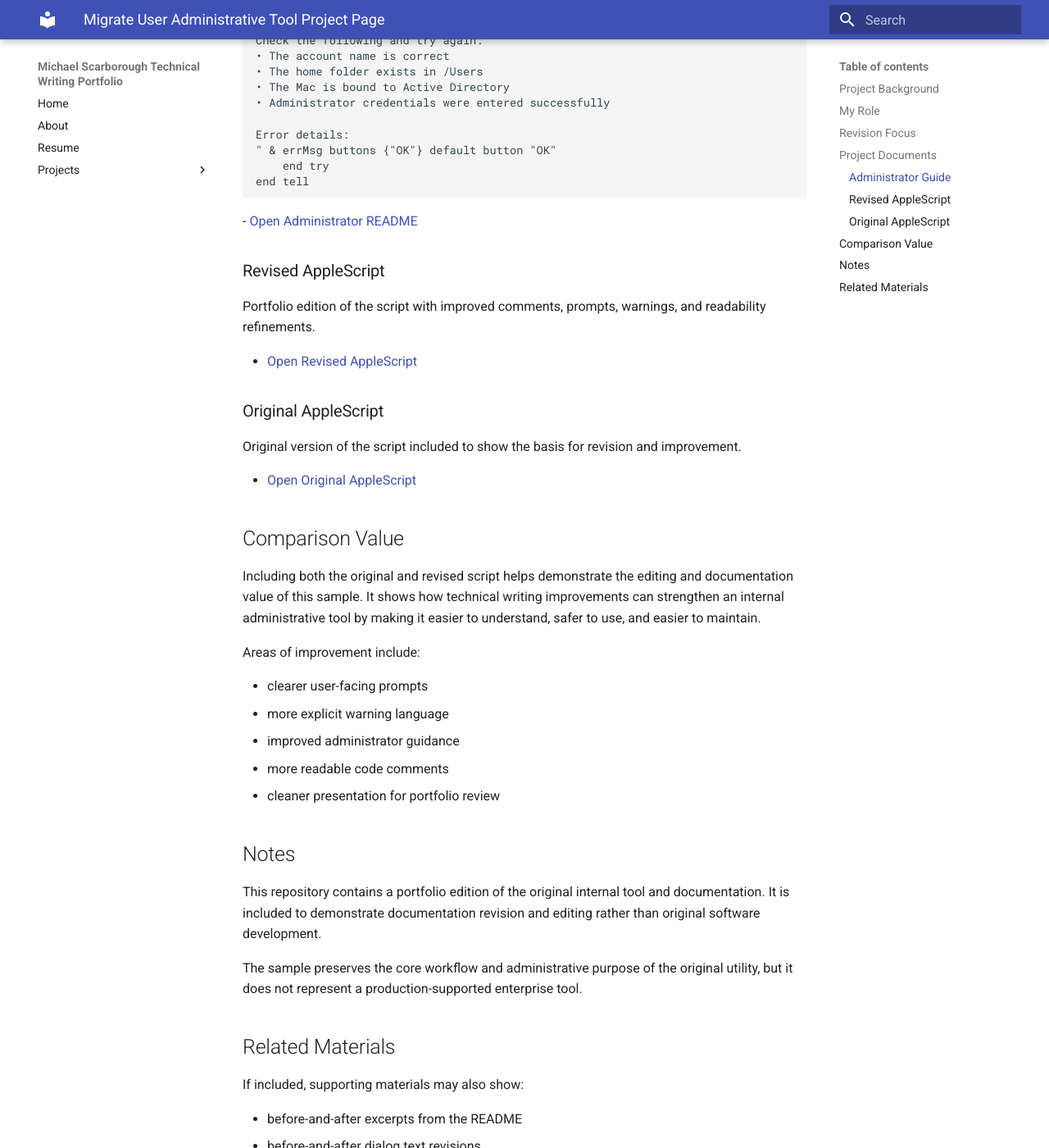
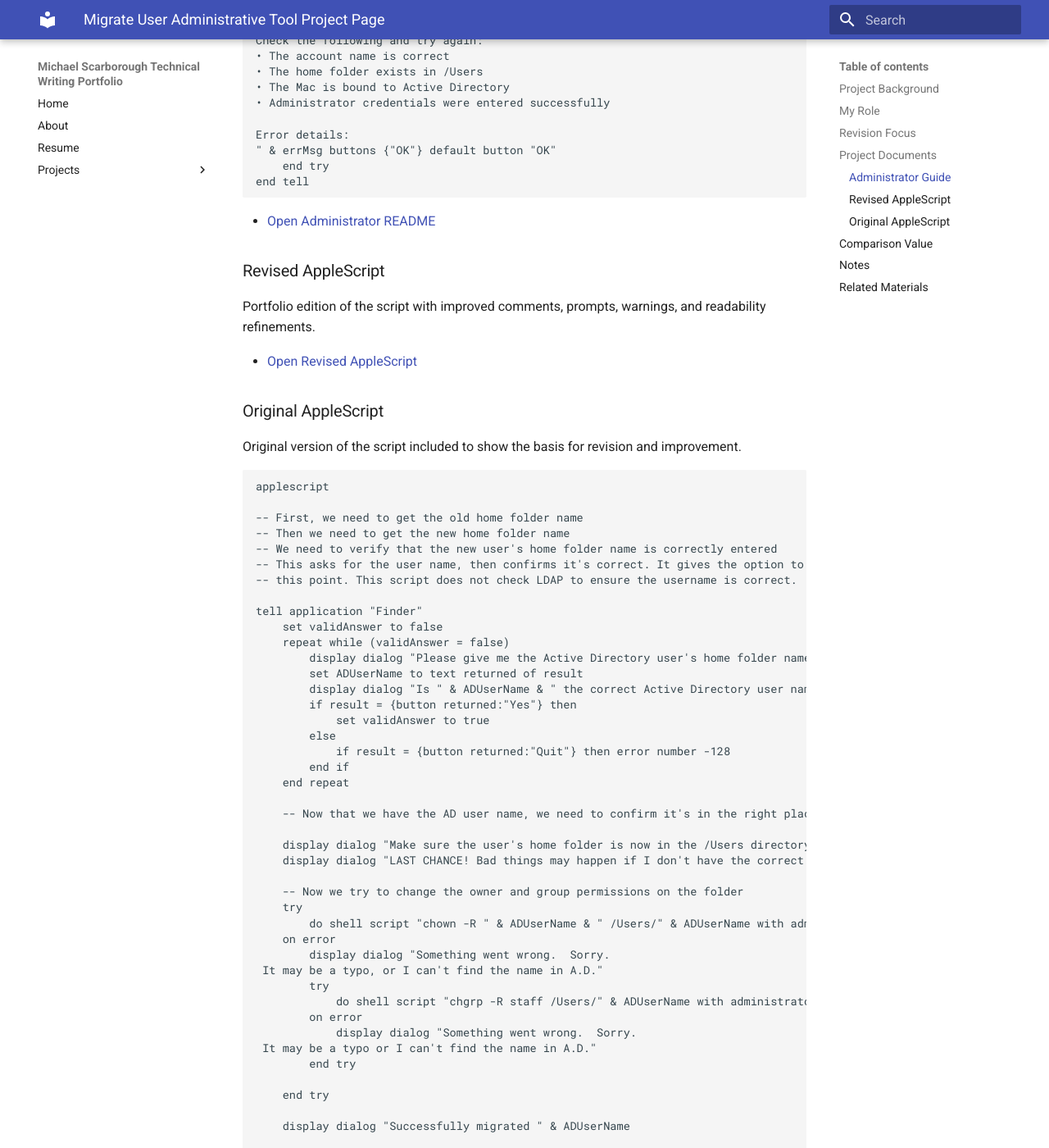
Before and after one commit to MackMike/technical-writing-portfolio-site, an MkDocs documentation site: the page built from docs/projects/migrate-user-administrative-tool.md, in a window 1280 px wide and 1400 px high, scrolled down 2769 px. Shown: the whole window at 82% size. Built offline with MkDocs 1.6.1 and Material for MkDocs 9.7.7, drawn with Linux system fonts in a browser that asks for light colours; some of the changed text lies outside the part shown.

Commit message:
Update migrate-user-administrative-tool.md

````diff
--- a/docs/projects/migrate-user-administrative-tool.md
+++ b/docs/projects/migrate-user-administrative-tool.md
@@ -122,6 +122,7 @@ Error details:
 	end try
 end tell
 ```
+
 - [Open Administrator README](../assets/pdfs/migrate-user-admin-readme.md)
 
 ### Revised AppleScript
@@ -131,6 +132,53 @@ Portfolio edition of the script with improved comments, prompts, warnings, and r
 
 ### Original AppleScript
 Original version of the script included to show the basis for revision and improvement.
+
+```
+applescript
+
+-- First, we need to get the old home folder name
+-- Then we need to get the new home folder name
+-- We need to verify that the new user's home folder name is correctly entered
+-- This asks for the user name, then confirms it's correct. It gives the option to quit at
+-- this point. This script does not check LDAP to ensure the username is correct.
+
+tell application "Finder"
+	set validAnswer to false
+	repeat while (validAnswer = false)
+		display dialog "Please give me the Active Directory user's home folder name for the account you're migrating." default answer ""
+		set ADUserName to text returned of result
+		display dialog "Is " & ADUserName & " the correct Active Directory user name?" buttons {"Yes", "No", "Quit"} default button 1
+		if result = {button returned:"Yes"} then
+			set validAnswer to true
+		else
+			if result = {button returned:"Quit"} then error number -128
+		end if
+	end repeat
+
+	-- Now that we have the AD user name, we need to confirm it's in the right place
+
+	display dialog "Make sure the user's home folder is now in the /Users directory. Click 'OK' when that's done and not before" default button 1
+	display dialog "LAST CHANCE! Bad things may happen if I don't have the correct name or the home folder isn't in the proper directory. Are you sure?" buttons {"No Way", "Go For It"} default button 1
+
+	-- Now we try to change the owner and group permissions on the folder
+	try
+		do shell script "chown -R " & ADUserName & " /Users/" & ADUserName with administrator privileges
+	on error
+		display dialog "Something went wrong.  Sorry.
+ It may be a typo, or I can't find the name in A.D."
+		try
+			do shell script "chgrp -R staff /Users/" & ADUserName with administrator privileges
+		on error
+			display dialog "Something went wrong.  Sorry.
+ It may be a typo or I can't find the name in A.D."
+		end try
+
+	end try
+
+	display dialog "Successfully migrated " & ADUserName
+
+end tell
+```
 
 - [Open Original AppleScript](https://mackmike.github.io/technical-writing-portfolio-site/assets/pdfs/code/migrate-user-tool-original.applescript)
 
````
